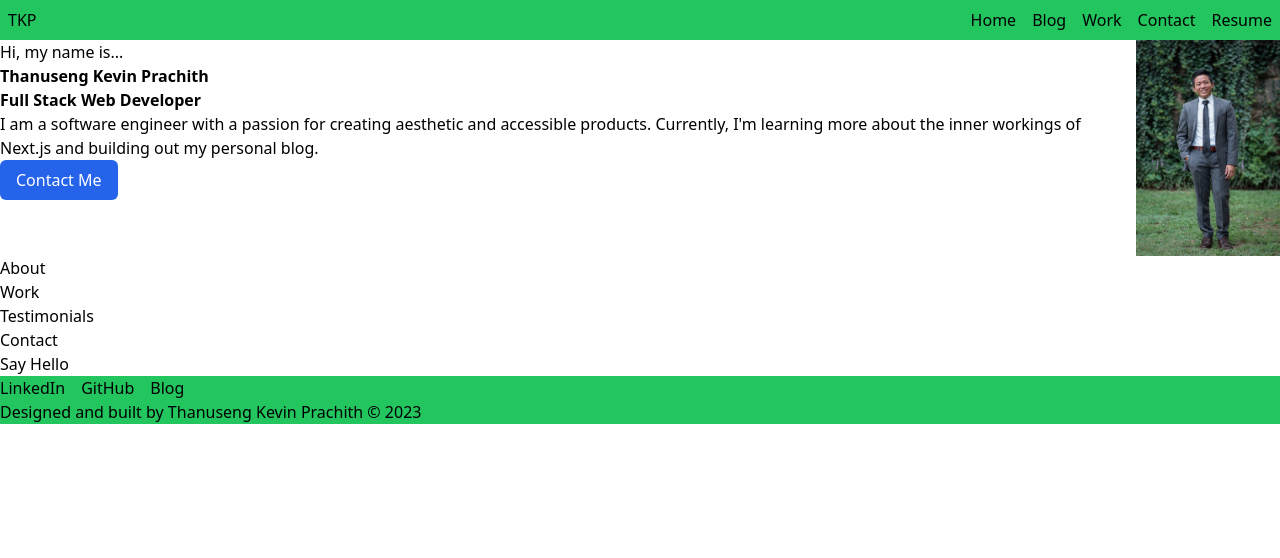
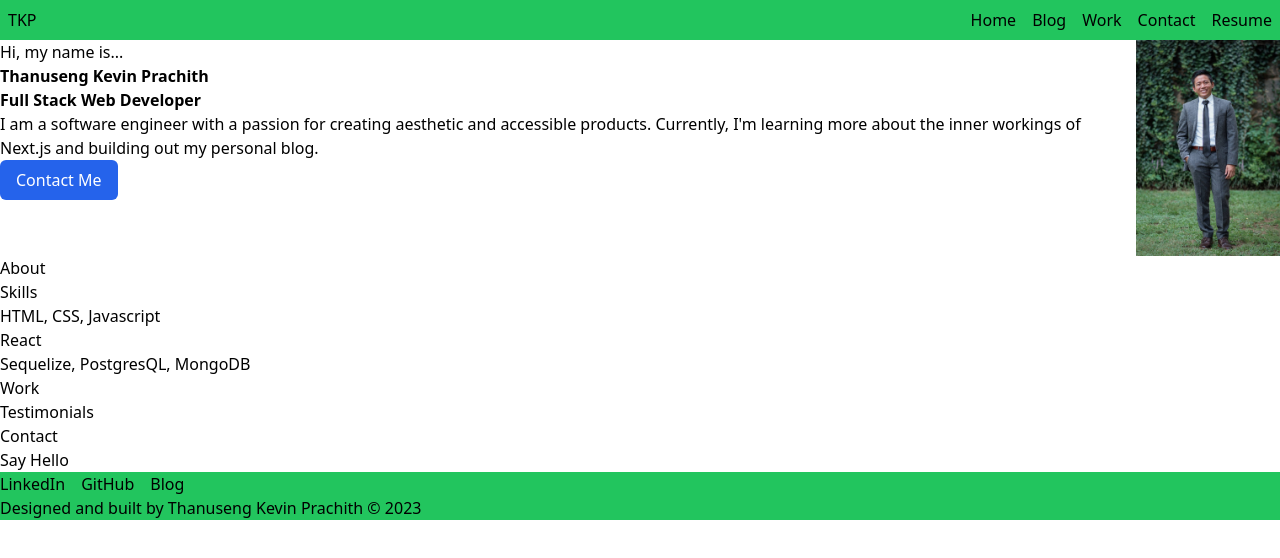
Before and after one commit to kevncrypting/Portfolio, a Next.js app: page / in a window 1280 px wide. Shown: the top 558 px of the page. Built offline with nearby package versions, Linux system fonts and the light colour scheme.

Commit message:
Adds a few skills to about section

```diff
--- a/components/About.tsx
+++ b/components/About.tsx
@@ -2,6 +2,14 @@ export default function About() {
     return (
         <>
         <div>About</div>
+        Skills
+        <ul>
+            <li>HTML, CSS, Javascript</li>
+            <li></li>
+            <li></li>
+            <li>React</li>
+            <li>Sequelize, PostgresQL, MongoDB</li>
+        </ul>
         </>
     )
 }
```
